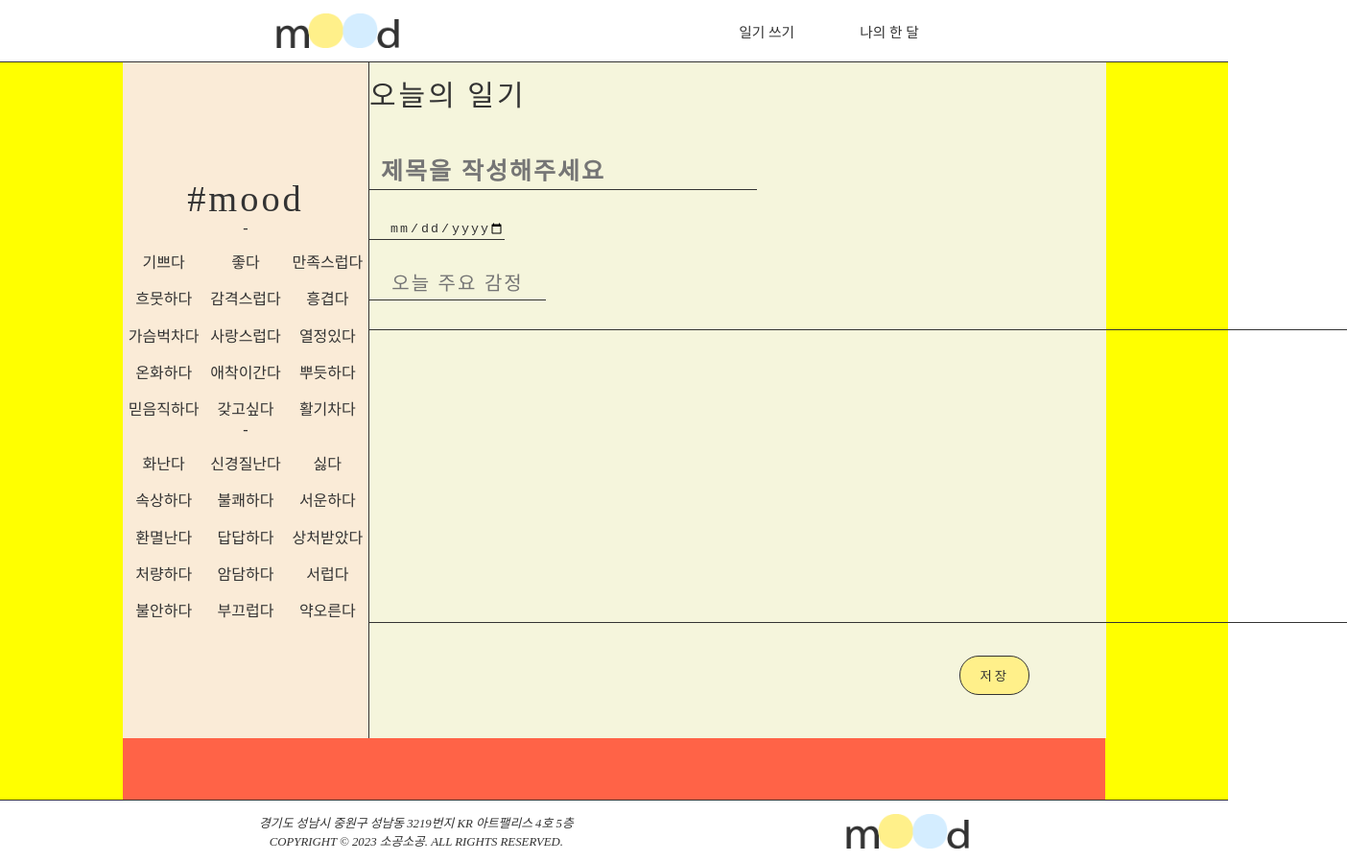
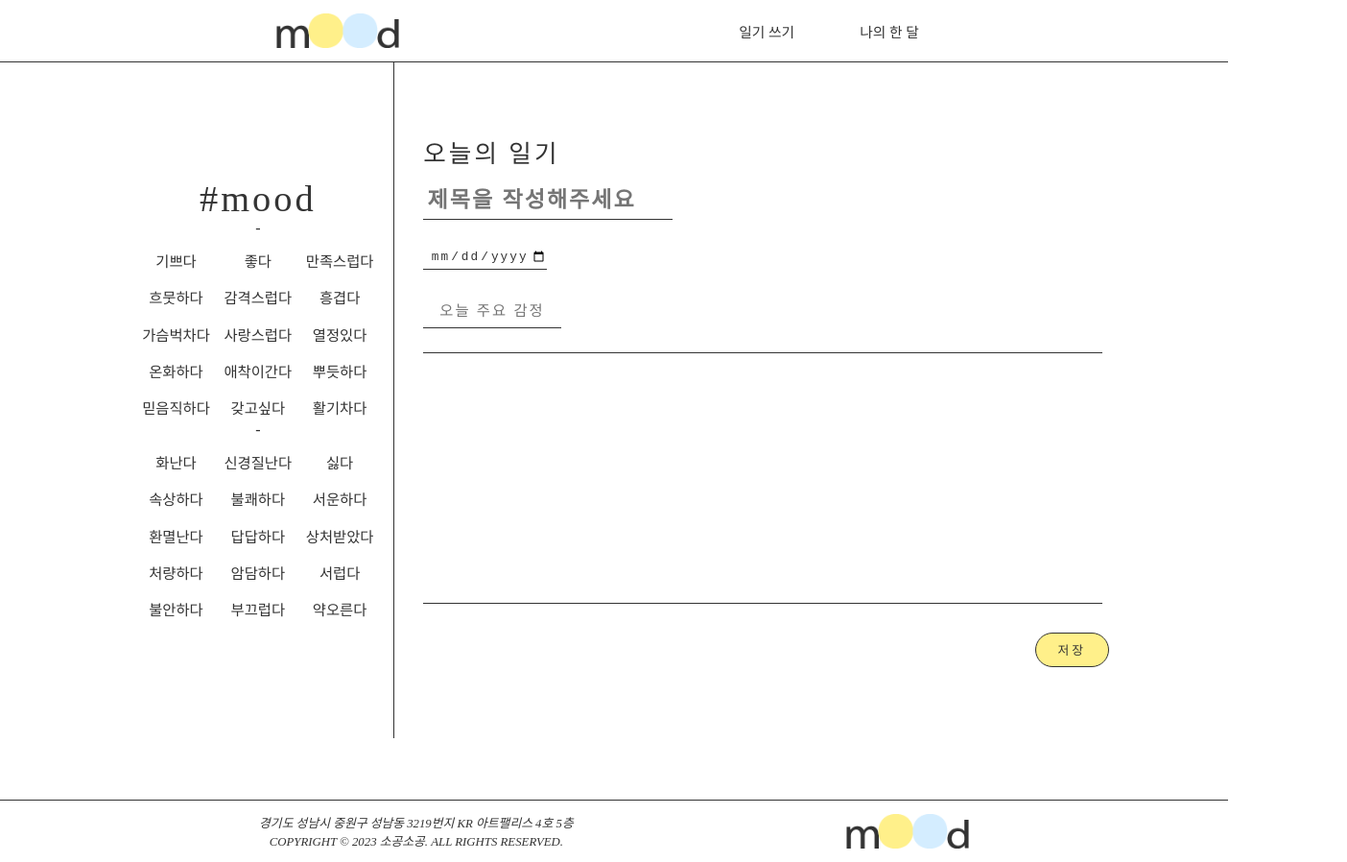
Before and after one commit to Yeoreum-Han/portfolio_node, a website: page public/diarywrite.html in a window 1280 px wide. Shown: the whole page at 96% size, 1404 px wide, since content can reach past the window. Drawn offline with Linux system fonts and the light colour scheme.

Commit message:
diarywrite_mediaQuery_1024px

```diff
--- a/public/css/diarywrite.css
+++ b/public/css/diarywrite.css
@@ -1,6 +1,5 @@
 @charset 'utf-8';
 .content{
-    background-color: yellow;
     height: 60vw;
 }
 .content_box{
@@ -10,23 +9,22 @@
     align-items: center;
     width: 80vw;
     height: 100%;
-    background-color: tomato;
 }
 .emotions{
     display: flex;
     flex-direction: column;
     justify-content: center;
-    width: 20vw;
+    width: 22vw;
     height: 55vw;
     margin: 0 0 5vw 0;
     text-align: center;
-    background-color: antiquewhite;
 }
 .emotions>p:nth-child(1){
     font-size: 3vw;
     letter-spacing: 3px;
 }
 .positive{
+    font-size: 1.2vw;
     width: 20vw;
     height: 15vw;
     display: flex;
@@ -37,6 +35,7 @@
     padding: 1vw 0 0 0;
 }
 .negative{
+    font-size: 1.2vw;
     width: 20vw;
     height: 15vw;
     display: flex;
@@ -48,34 +47,29 @@
 }
 
 .write_box{
-    display: flex;
-    flex-direction: column;
-    justify-content: center;
-    width: 60vw;
+    width: 58vw;
     height: 55vw;
     margin: 0 0 5vw 0;
     border-left: 1px solid #333;
     box-sizing: border-box;
-    background-color: rgb(196, 240, 240);
 }
 .write_box>form{
+    display: flex;
+    flex-direction: column;
+    justify-content: center;
+    box-sizing: border-box;
     width: 60vw;
     height: 55vw;
-    background-color: beige;
 }
 .write_box>form>p{
-    display: inline-block;
-    width: 250px;
-    height: 45px;
-    font-size: 30px;
+    width: 100%;
+    height: 4vw;
+    font-size: 2vw;
     letter-spacing: 3px;
-    margin-bottom: 20px;
-    margin: 10px 0 40px 0;
-
+    padding: 0 0 0 4%;
 }
-
 .write_box>form>ul>li{
-    margin-bottom: 30px;
+    margin-bottom: 2vw;
 }
 .write_box>form>ul>li>input{
     border: none;
@@ -85,42 +79,49 @@
     text-indent: 10px;
 }
 .write_box>form>ul>li:nth-child(1)>input{
-    width: 400px;
-    height: 35px;
-    font-size: 25px;
+    width: 20vw;
+    height: 2.8vw;
+    font-size: 1.8vw;
     font-weight: bold;
+    text-indent: 3px;
 }
 .write_box>form>ul>li:nth-child(2)>input{
-    width: 140px;
-    height: 20px;
+    width: 10vw;
+    height: 2vw;
+    font-size: 1vw;
+    text-align: center;
+    text-indent: 3px;
 }
 .write_box>form>ul>li:nth-child(3)>input{
-    width: 180px;
-    height: 30px;
-    font-size: 20px;
+    width: 11vw;
+    height: 2.5vw;
+    font-size: 1.2vw;
     text-align: center;
     text-indent: 0px;
 }
 .write_box>form>ul>li:nth-child(4)>textarea{
+    width: 55vw;
     border: none;
     border-top: 1px solid #333;
     border-bottom: 1px solid #333;
     background-color: transparent;
     letter-spacing: 2px;
     text-indent: 10px;
-    font-size: 16px;
-    line-height: 30px;
+    font-size: 1vw;
+    line-height: 2vw;
     resize: none;
     white-space: pre;
 }
 .write_box>form>button{
+    margin: 0 3% 0 auto;
+    width: 6vw;
     background-color: #fff08A;
-    float: right;
-    margin-right: 80px;
-    padding: 10px 20px;
+    padding: 1% 2%;
+    box-sizing: border-box;
     border: 1px solid #333;
     border-radius: 20px;
     letter-spacing: 3px;
+    font-size: 1vw;
 }
 .write_box>form>button:hover{
     cursor: pointer;
@@ -134,3 +135,20 @@ input:focus, textarea:focus{
     display: block;
     clear: both;
 }
+
+@media screen and (max-width:1024px) {
+    .write_box>form{
+        padding: 0 2%;
+        box-sizing: border-box;
+    }
+    .write_box>form>p{
+        padding:  0 0 0 2%;
+    }
+    .write_box>form>ul>li{
+        font-size: 0.8vw;
+    };
+}
+
+@media screen and (max-width:767px) {
+
+}
```
